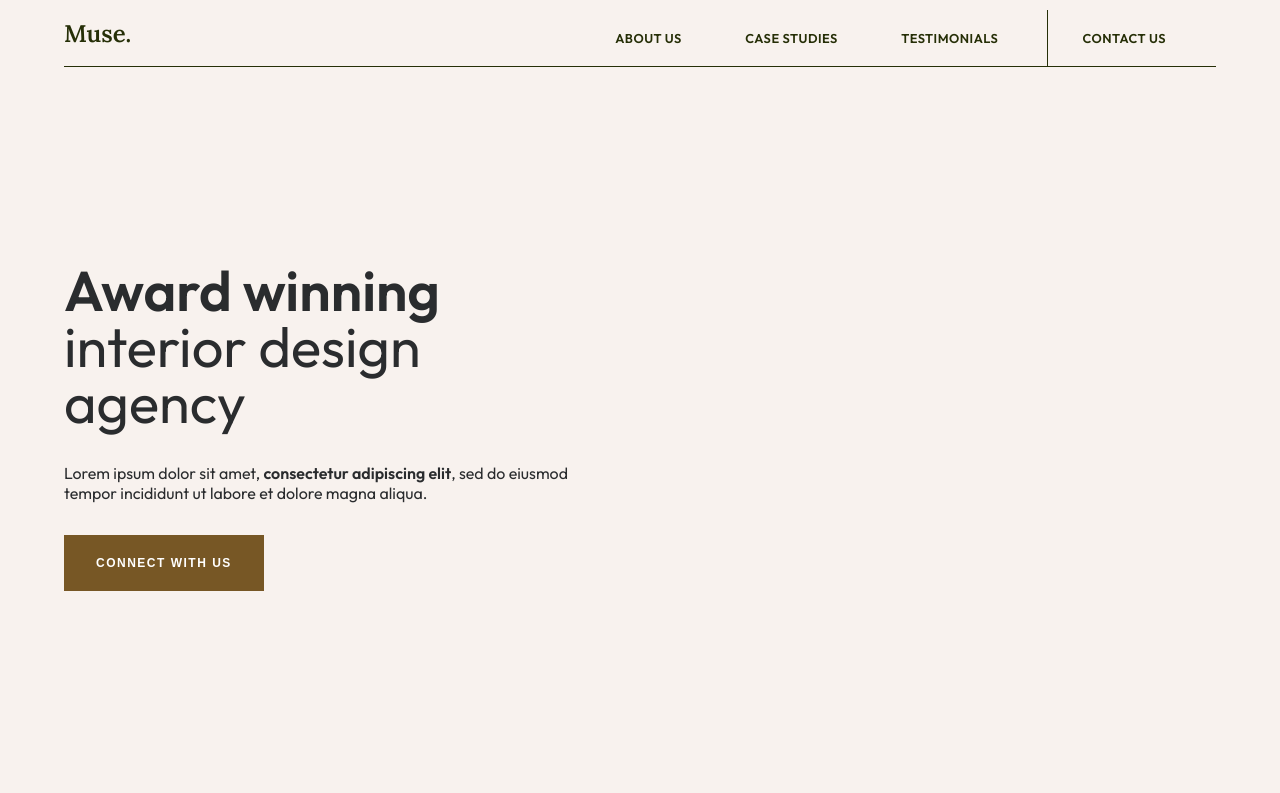
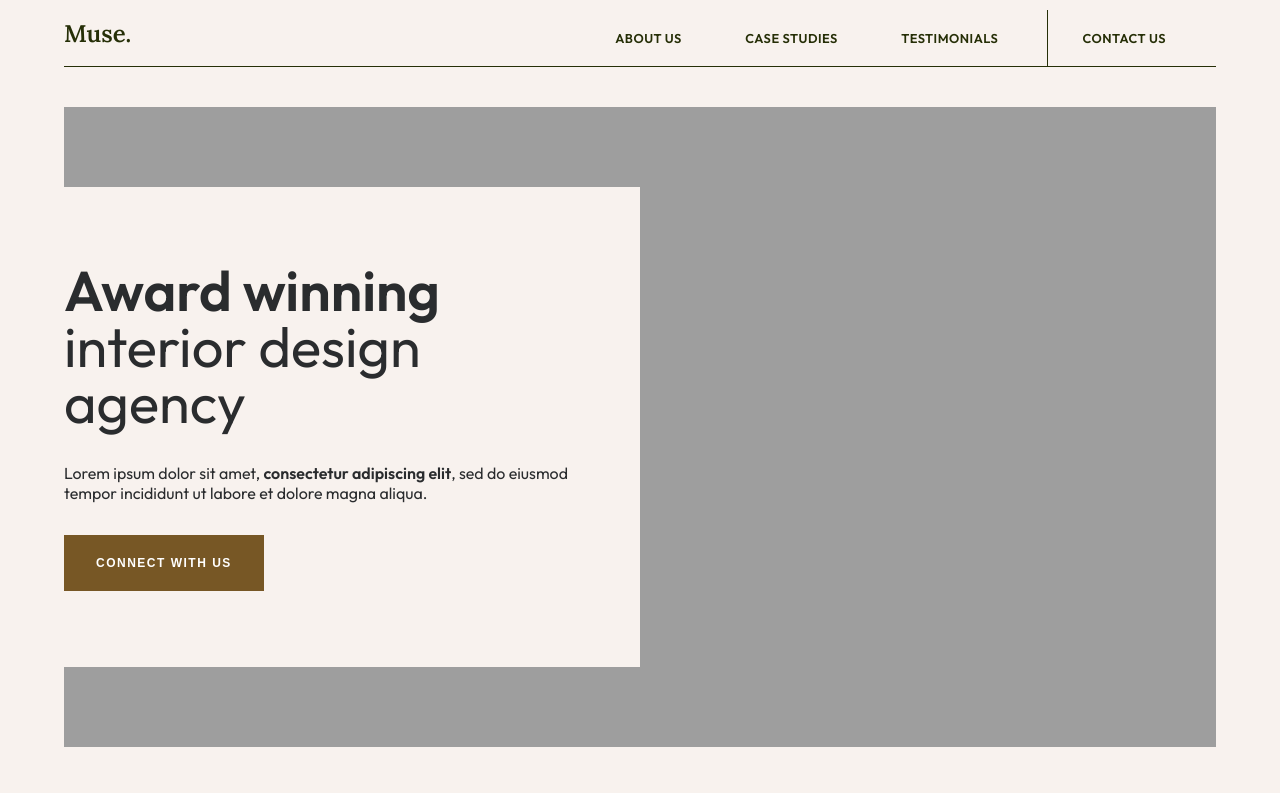
Before and after one commit to aliciaboyd/agency-concept, a plain HTML site: page index.html in a window 1280 px wide. Shown: the top 793 px of the page. Drawn offline with Linux system fonts and the light colour scheme; the site is published under a folder, as on GitHub Pages, so addresses that start at the root find nothing.

Commit message:
Update styles.css

```diff
--- a/css/styles.css
+++ b/css/styles.css
@@ -185,7 +185,7 @@ p {
 .hero {
   margin-top: 2.5rem;
   min-height: 80vh;
-  background-image: url(/img/header-image.jpeg);
+  background-image: url(../img/header-image.jpeg);
   background-size: cover;
   background-position: center;
   display: flex;
```
